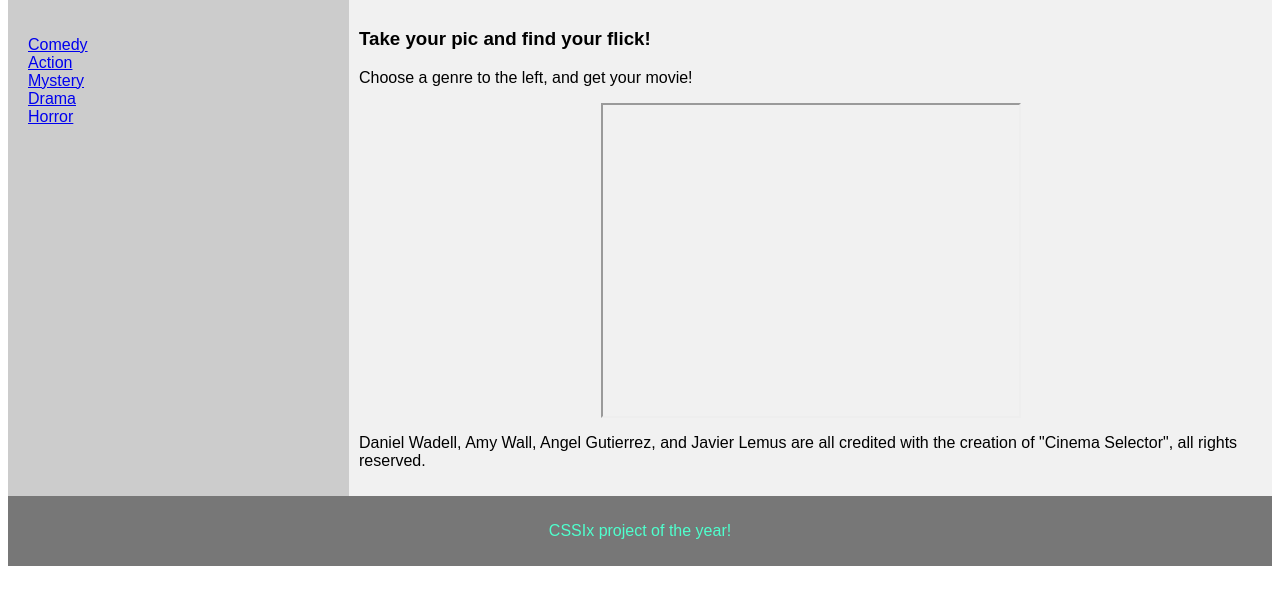
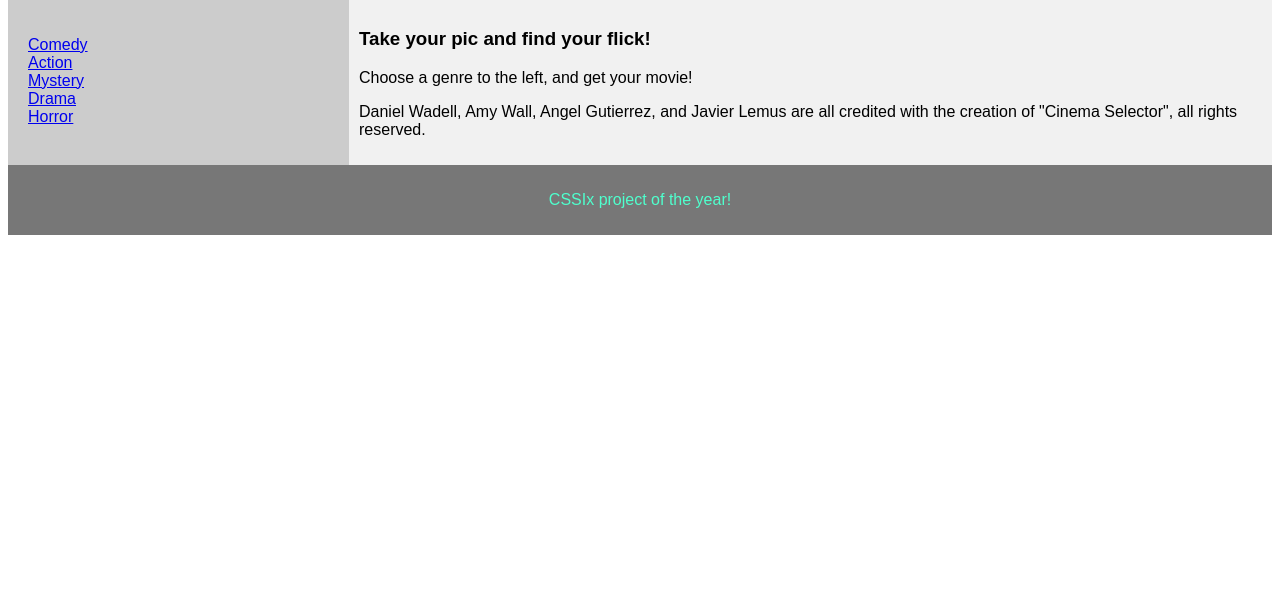
Before and after one commit to DanielWadell/cinema_selector, a Python web app: template templates/welcome.html in a window 1280 px wide. Shown: the part 162-767 px from the top of the page. Run offline with Jinja, Linux system fonts and the light colour scheme; the template is opened without the code that fills it, so the values that code supplies are empty.

Commit message:
removed iframe from welcome

```diff
--- a/templates/welcome.html
+++ b/templates/welcome.html
@@ -60,12 +60,6 @@ footer {
     color: #4FFFCD;
 }
 
-/*center the video*/
-iframe {
-    display: block;
-    margin-left: auto;
-    margin-right: auto;
-  }
 
 /* Responsive layout - makes the menu and the content (inside the section) sit on top of each other instead of next to each other */
 @media (max-width: 600px) {
@@ -97,10 +91,6 @@ iframe {
     <h1 h1>Take your pic and find your flick! </h1>
     <p>Choose a genre to the left, and get your movie!</p>
 
-<iframe width="420" height="315"
-src="{{movie_trailer}}">
-</iframe>
-
     <p>Daniel Wadell, Amy Wall, Angel Gutierrez, and Javier Lemus are all credited with the creation of "Cinema Selector", all rights reserved.</p>
   </article>
 </section>
```
